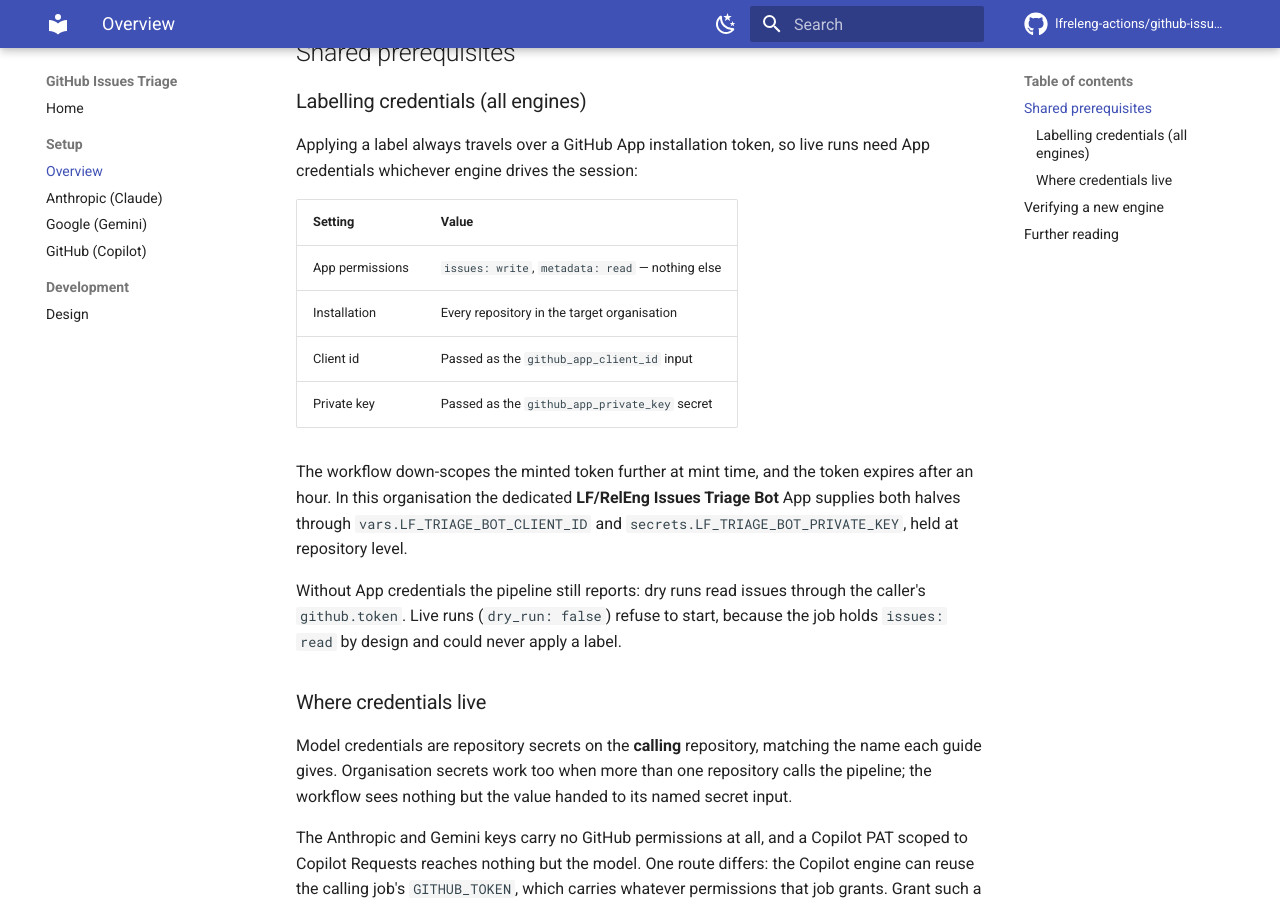
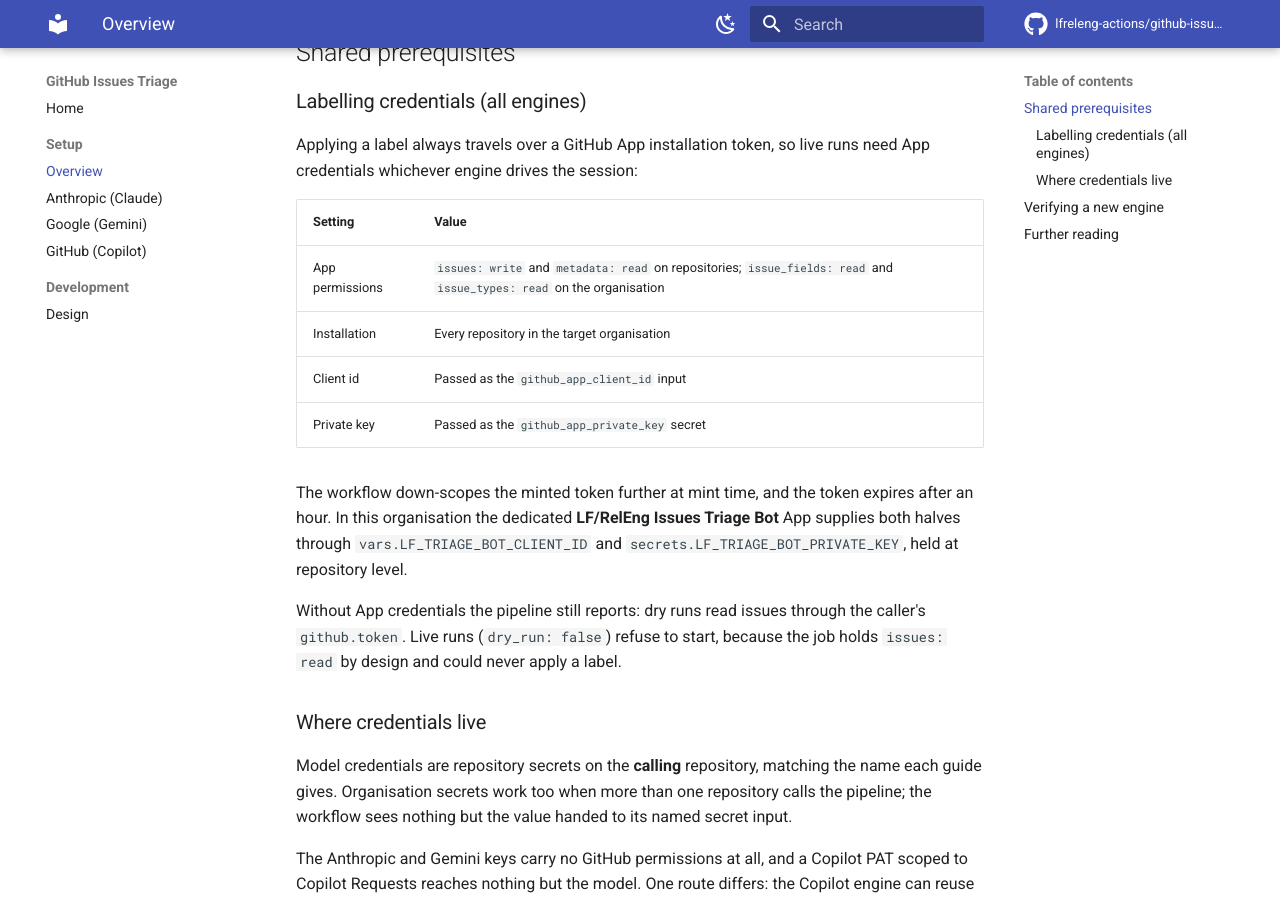
Before and after one commit to lfreleng-actions/github-issues-triage, an MkDocs documentation site: the page built from docs/setup/README.md, in a window 1280 px wide and 900 px high, scrolled down 610 px. Built offline with MkDocs 1.6.1 and Material for MkDocs 9.7.7, drawn with Linux system fonts in a browser that asks for light colours; comment, search, counter and statistics services are not loaded.

Commit message:
Fix(review): Address Copilot review feedback
Correct the fallback claim. An absent client id skips the mint
and leaves the job on github.token, narrowing the scan to this
repository; an absent private key fails the mint step outright.
The comment described the first as though it covered both.

Stop converting a live copilot dispatch into a dry run. The
caller silently overrode the operator's choice, so the form
implied two independent inputs while one quietly rewrote the
other. The reusable workflow already refuses that combination
with an explicit error, which tells the operator what happened
rather than doing something they did not ask for.

Describe retriage by what it does. 'Regardless of existing
state' reads as though closed issues come into scope, when the
snapshot queries open issues alone and the flag governs the
labelled-issue filter.

Add the organisation-level issue field and issue type reads to
the setup guide's permissions table, which still claimed issues
and metadata were the whole set and so described a different App
from the one this branch documents.

Co-authored-by: Claude <noreply@anthropic.com>
Signed-off-by: Matthew Watkins <mwatkins@linuxfoundation.org>

```diff
--- a/docs/setup/README.md
+++ b/docs/setup/README.md
@@ -40,7 +40,7 @@ the session:
 
 | Setting | Value |
 | ------- | ----- |
-| App permissions | `issues: write`, `metadata: read` — nothing else |
+| App permissions | `issues: write` and `metadata: read` on repositories; `issue_fields: read` and `issue_types: read` on the organisation |
 | Installation | Every repository in the target organisation |
 | Client id | Passed as the `github_app_client_id` input |
 | Private key | Passed as the `github_app_private_key` secret |
```
Also changed, not shown: 1 other file.
